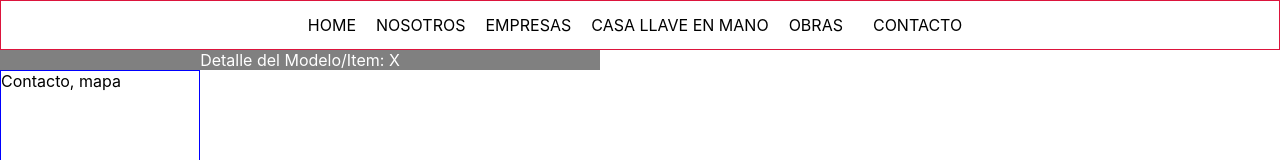
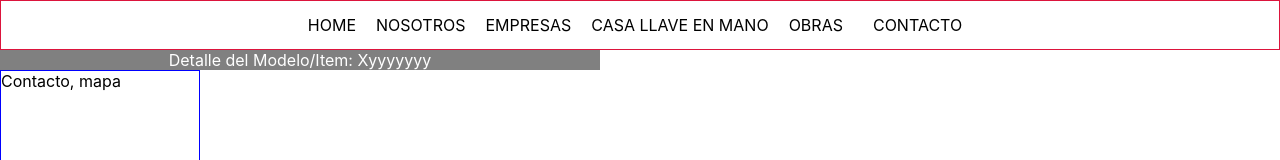
Before and after one commit to RominaRB/proj-sm, a Next.js app: page /llaveenmano/modelo in a window 1280 px wide. Shown: the top 160 px of the page. Built offline with nearby package versions, Linux system fonts and the light colour scheme.

Commit message:
hola
pablo

Co-Authored-By: Paul <47822583+developergit001@users.noreply.github.com>

```diff
--- a/pages/llaveenmano/modelo/index.js
+++ b/pages/llaveenmano/modelo/index.js
@@ -10,7 +10,7 @@ export default function Modelo() {
   return (
     <AppLayout>
       <ContainerModelo>
-        Detalle del Modelo/Item: X
+        Detalle del Modelo/Item: Xyyyyyyy
       </ContainerModelo>
     </AppLayout>
   )
```
